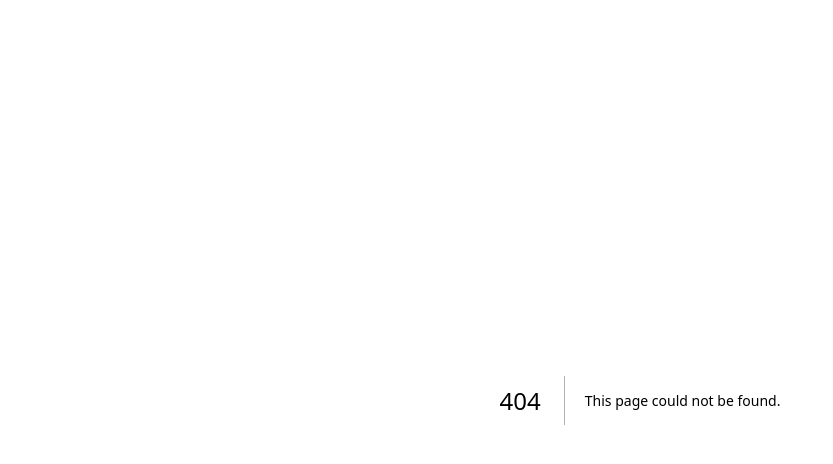
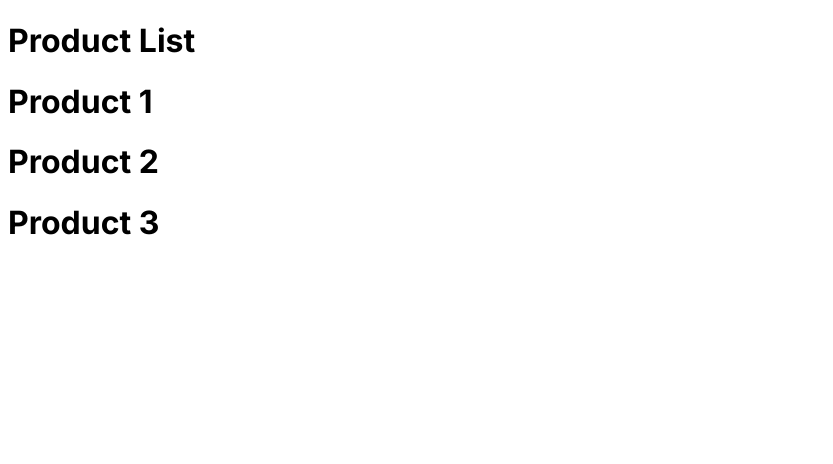
Before and after one commit to kamlesh-simbanic/routing-practice, a Next.js app: page /products in a window 1280 px wide. Before the commit this address had no page. Shown: the top 464 px of the page, without its empty margins (0-833 px from the left). Built offline with nearby package versions, Linux system fonts and the light colour scheme.

Commit message:
dynamic Routes

```diff
--- /dev/null
+++ b/src/app/products/page.tsx
@@ -0,0 +1,10 @@
+export default function ProductList() {
+  return (
+    <>
+      <h1>Product List</h1>
+      <h1>Product 1</h1>
+      <h1>Product 2</h1>
+      <h1>Product 3</h1>
+    </>
+  );
+}
```
Also changed, not shown: src/app/products/[productId]/page.tsx (added, +13 -0 lines).
